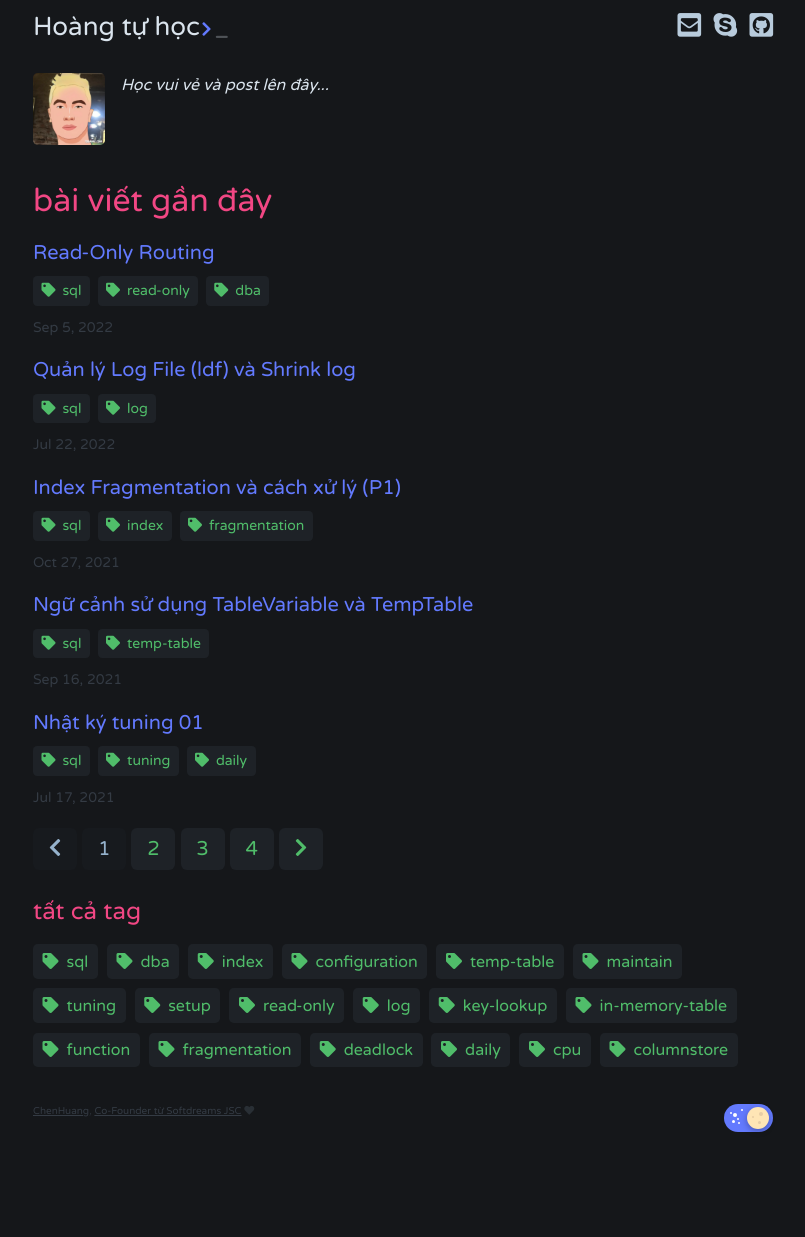
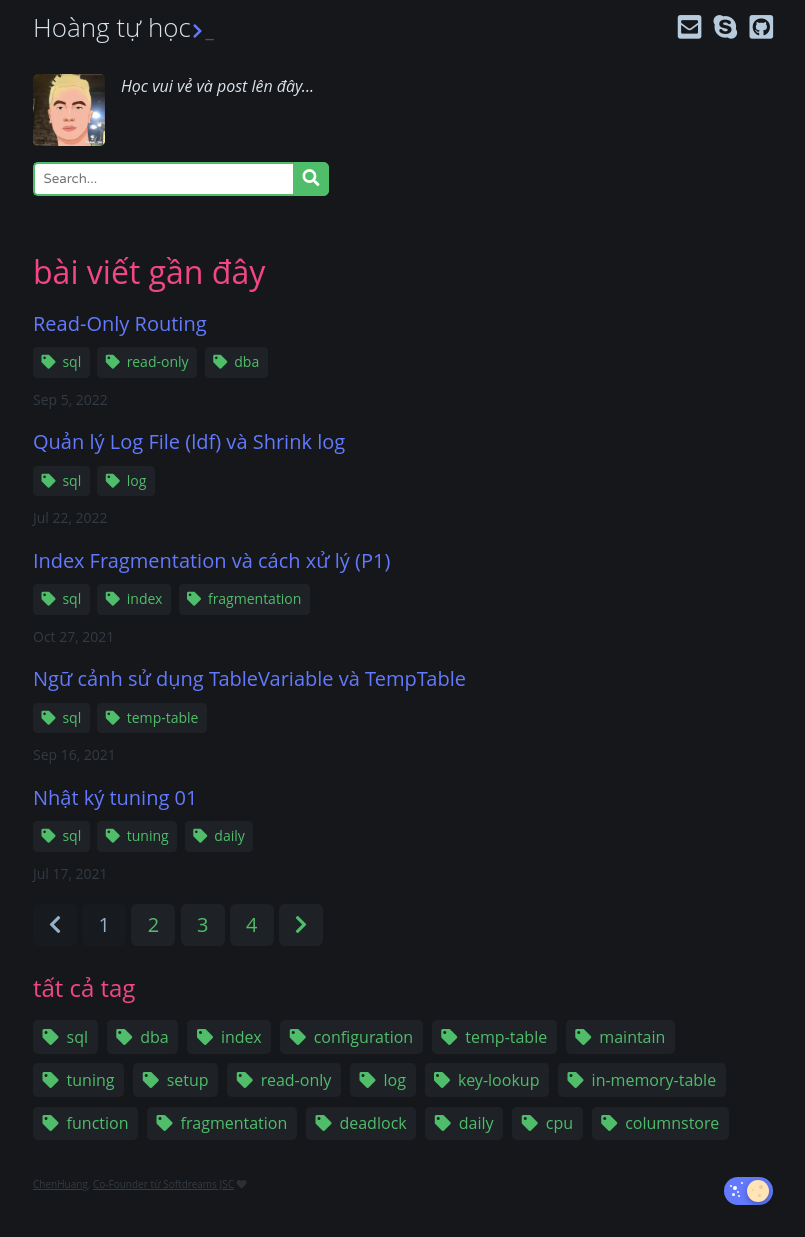
Before and after one commit to chenhuang511/chenhuang511.github.io, a Jekyll site: the page built from index.html, in a window 1280 px wide. Shown: the whole page, without its empty margins (237-1042 px from the left). Built offline with Jekyll 4.4.1, drawn with Linux system fonts in a browser that asks for light colours; the list of posts is cut into pages by our own code; before the commit the page ends 1164 px from its top, so only the background shows below that.

Commit message:
add search feature

```diff
--- /dev/null
+++ b/_includes/search.html
@@ -0,0 +1,23 @@
+<div style="width: 40%">
+    <div class="search" id="search-container">
+        <input class="searchTerm" type="text" id="search-input" placeholder=" Search...">
+        <button type="submit" class="searchButton">
+            <i class="fa fa-search"></i>
+        </button>
+    </div>
+</div>
+<div style="padding: 10px">
+    <span id="results-container"></span>
+</div>
+<script src="assets/js/simple-jekyll-search.min.js"></script>
+<script>
+    window.simpleJekyllSearch = new SimpleJekyllSearch({
+        searchInput: document.getElementById('search-input'),
+        resultsContainer: document.getElementById('results-container'),
+        json: '{{ site.baseurl }}/search.json',
+        searchResultTemplate: '<li><a href="{{ site.url }}{url}" title="{desc}">{title}</a> <span style="font-size: 14px;color: #DAE4ED">({date})</span></li>',
+        noResultsText: 'No results found',
+        limit: 5,
+        fuzzy: 1,
+    })
+</script>
--- a/_layouts/home.html
+++ b/_layouts/home.html
@@ -6,6 +6,7 @@ layout: default
 {% endunless %}
 {% assign posts_count = paginator.posts | size %}
 {% if posts_count > 0 %}
+{%- include search.html -%}
 <h1>bài viết gần đây</h1>
     <div class="post-links">
       {% for post in paginator.posts %}
--- a/assets/css/style.scss
+++ b/assets/css/style.scss
@@ -9,3 +9,47 @@
         color: t('foreground-color');
     }
 }
+
+body{
+    background: #f2f2f2;
+    font-family: 'Open Sans', sans-serif;
+}
+
+.search {
+    width: 100%;
+    position: relative;
+    display: flex;
+}
+
+.searchTerm {
+    width: 100%;
+    border: 2px solid #50BD6A;
+    border-right: none;
+    padding: 5px;
+    height: 20px;
+    border-radius: 5px 0 0 5px;
+    outline: none;
+    color: #15171A;
+    font-family: "Varela Round";
+}
+
+.searchTerm:focus{
+    color: #15171A;
+}
+
+.searchButton {
+    width: 40px;
+    height: 34px;
+    border: 1px solid #50BD6A;
+    background: #50BD6A;
+    text-align: center;
+    color: #fff;
+    border-radius: 0 5px 5px 0;
+    cursor: pointer;
+    font-size: 17px;
+}
+
+/*Resize the wrap to see the search bar change!*/
+.wrap{
+    width: 60%;
+}
--- /dev/null
+++ b/search.json
@@ -0,0 +1,14 @@
+---
+layout: none
+---
+[
+{% for post in site.posts %}
+{
+"title"    : "{{ post.title | escape }}",
+"category" : "{{ post.category }}",
+"tags"     : "{{ post.tags | join: ', ' }}",
+"url"      : "{{ site.baseurl }}{{ post.url }}",
+"date"     : "{{ post.date | date: '%b %-d, %Y' }}"
+} {% unless forloop.last %},{% endunless %}
+{% endfor %}
+]
```
Also changed, not shown: assets/js/simple-jekyll-search.min.js (added).
